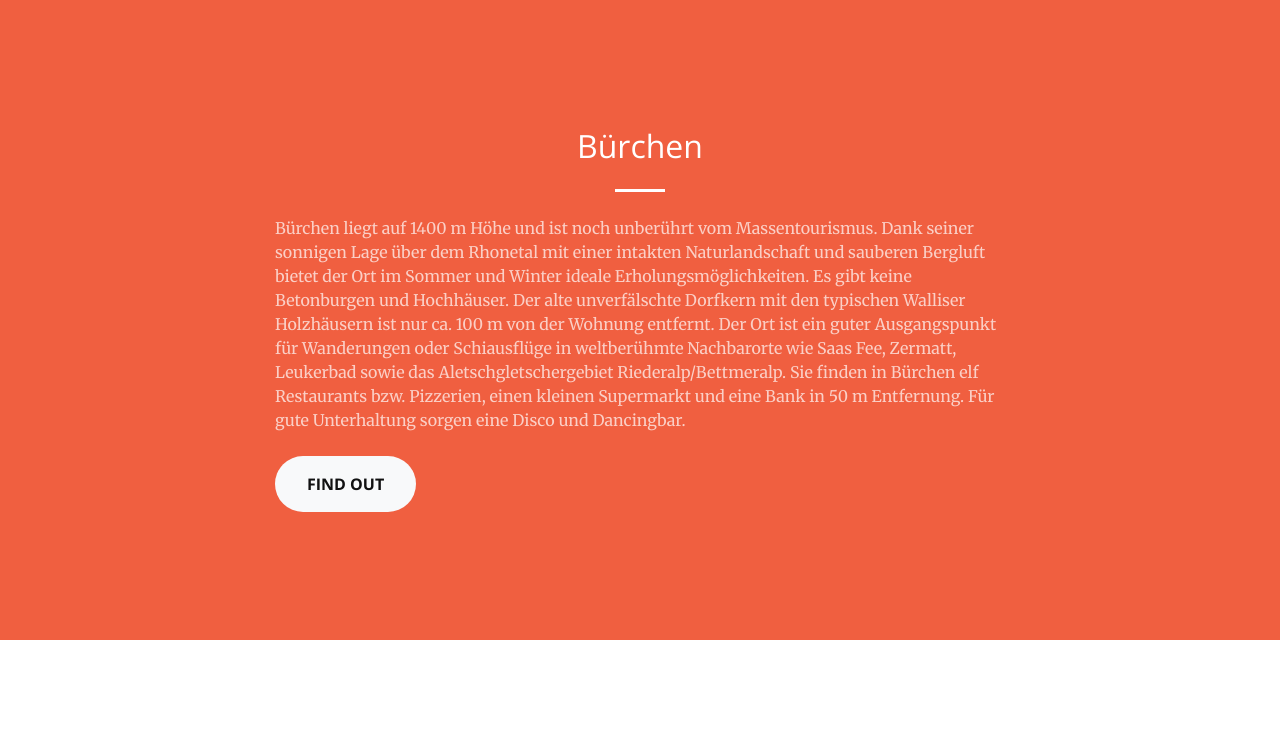
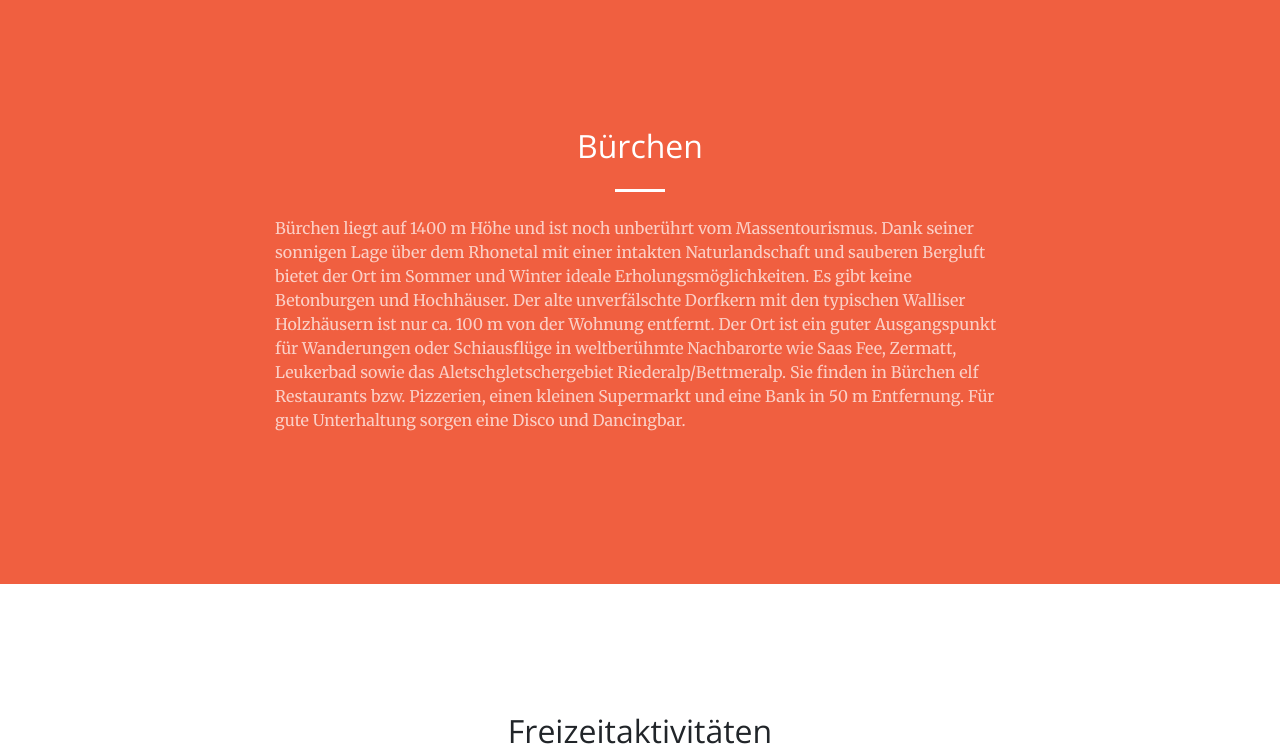
Before and after one commit to kkroesch/fewo-scheduler, a Django app: template website/template/index.html in a window 1280 px wide. Shown: the part 801-1553 px from the top of the page. Run offline with Django 3.2, Linux system fonts and the light colour scheme; the template is opened without the code that fills it, so the values that code supplies are empty; some libraries are stand-ins or nearby versions.

```diff
--- a/website/template/index.html
+++ b/website/template/index.html
@@ -82,7 +82,6 @@
 
               Sie finden in Bürchen elf Restaurants bzw. Pizzerien, einen kleinen Supermarkt und eine Bank in 50 m Entfernung. Für gute Unterhaltung sorgen eine Disco und Dancingbar.
             </p>
-            <a class="btn btn-light btn-xl js-scroll-trigger" href="#services">Find Out</a>
           </div>
         </div>
       </div>
```
Also changed, not shown: website/template/img/climbing.png, website/template/img/hiking.png, website/template/img/mountains.png, website/template/img/ski.png.
